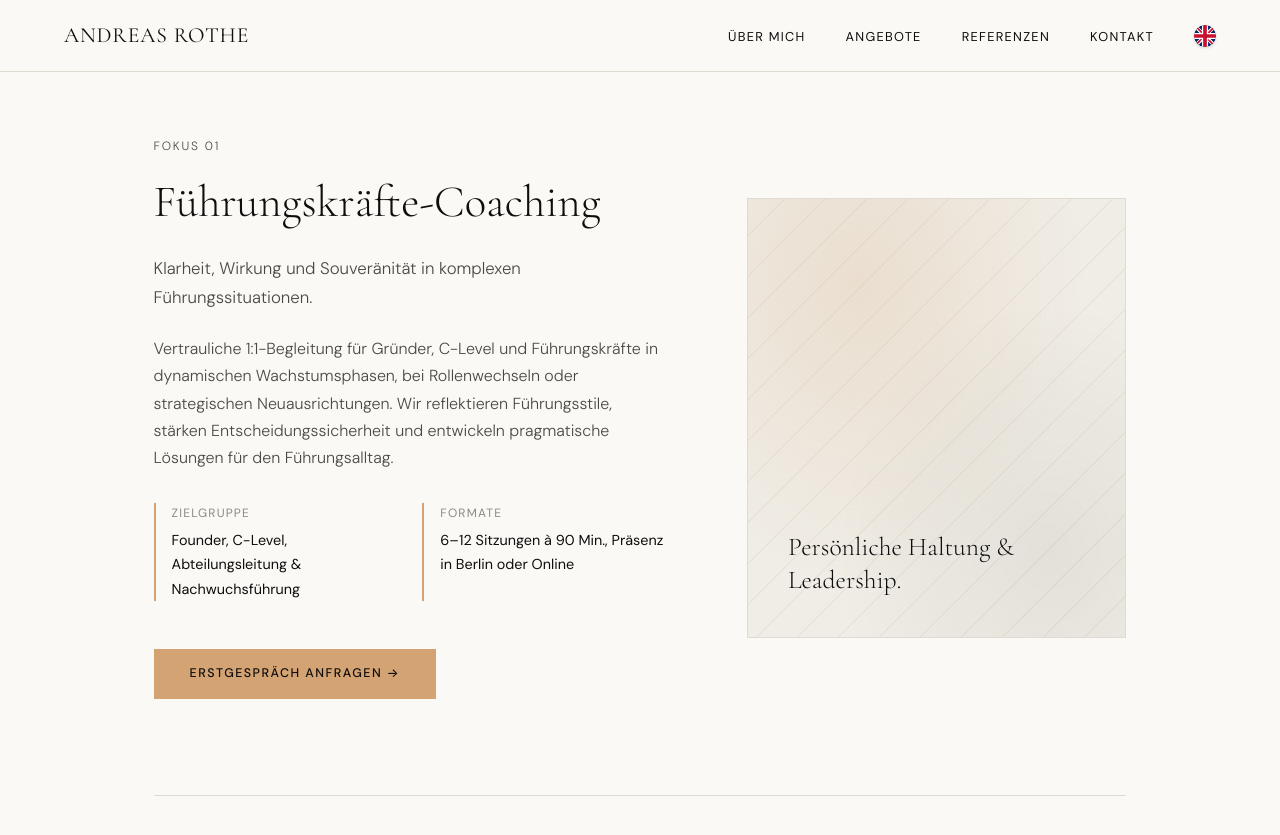
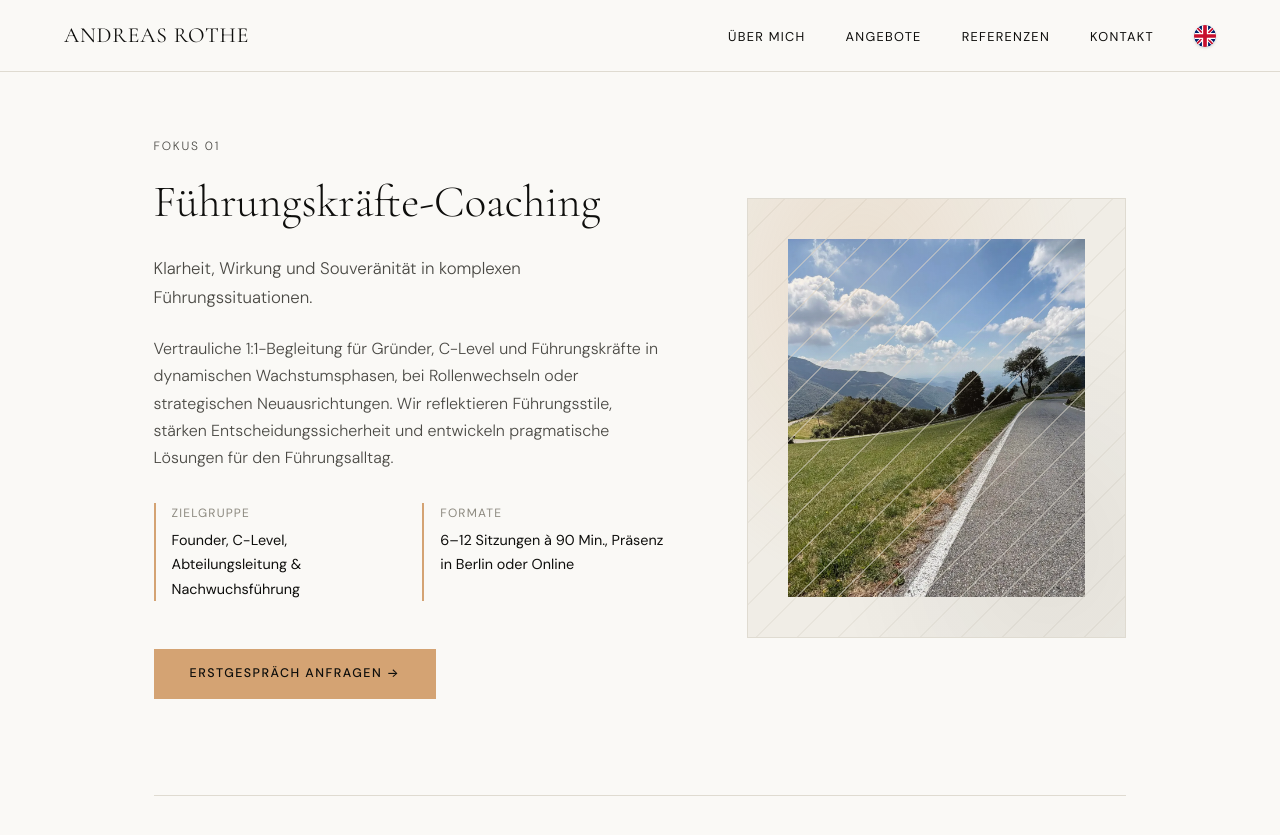
Before and after one commit to arothe161/andreasrothe, a Jekyll site: the page built from fuehrungskraefte-coaching.html, in a window 1280 px wide and 900 px high. Shown: the top 835 px of the window. Built offline with Jekyll 4.4.1, drawn with Linux system fonts in a browser that asks for light colours.

Commit message:
Test: Hero-Platzhalter auf Führungskräfte-Coaching durch road-to-success-web.webp ersetzen

```diff
--- a/fuehrungskraefte-coaching.html
+++ b/fuehrungskraefte-coaching.html
@@ -33,7 +33,7 @@
     </div>
   </div>
   <div class="hero-image" style="height: 440px;">
-    <div class="hero-image-label">Persönliche Haltung & Leadership.</div>
+    <img src="{{ '/assets/road-to-success-web.webp' | relative_url }}" alt="Bergstraße als Sinnbild für den Weg zum Erfolg" style="width: 100%; height: 100%; object-fit: cover;">
   </div>
 </section>
 
```
